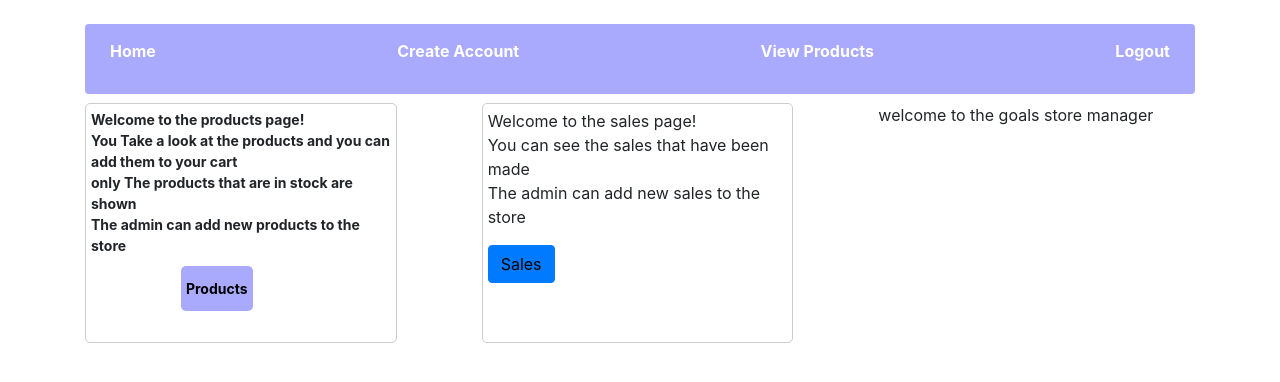
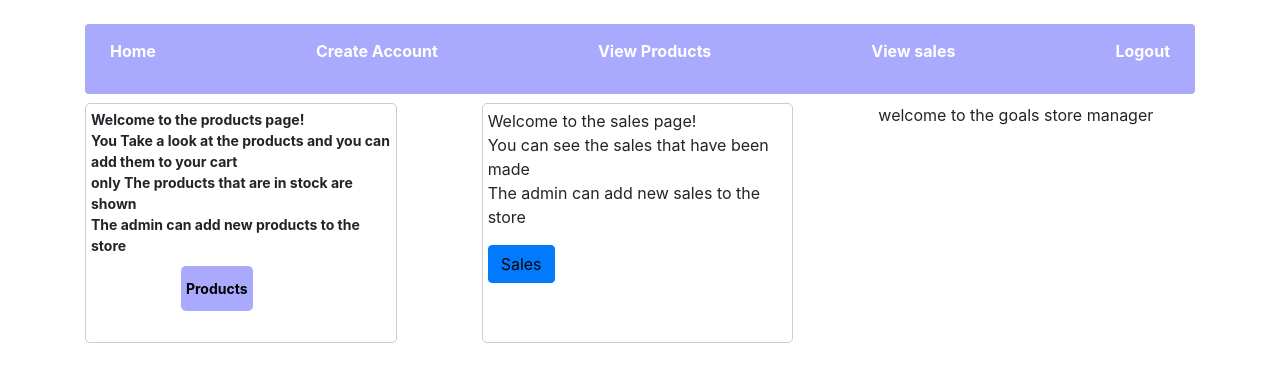
Before and after one commit to jck-bit/store_flask, a Flask app: page /home in a window 1280 px wide. Shown: the top 382 px of the page. Run offline with Flask 2, Linux system fonts and the light colour scheme; a user stored in the database is signed in; some libraries are stand-ins or nearby versions.

Commit message:
user can view sales by user_id

```diff
--- a/store_manager/templates/base.html
+++ b/store_manager/templates/base.html
@@ -37,6 +37,9 @@
         </li>
         <li>
           <a href="{{url_for('views.products')}}"> View Products</a>
+        </li>
+        <li>
+          <a href="{{url_for('views.get_all_sales')}}">View sales</a>
         </li>
         <li>
           <a href="{{url_for('auth.logout')}}">Logout</a>
--- a/store_manager/views.py
+++ b/store_manager/views.py
@@ -1,4 +1,3 @@
-from crypt import methods
 from flask import Blueprint, render_template, request, jsonify, flash, redirect, url_for
 from .import db
 from .models import Sales, User, Products
@@ -43,6 +42,8 @@ def users():
         users_list.append(user_object)
     return jsonify(users_list)
 
+
+
 @views.route('/sales', methods=['GET'])
 def get_all_sales():
     sales = Sales.query.all()
@@ -53,7 +54,8 @@ def get_all_sales():
            'id':sale.id,
            'total': sale.total,
            'data' : sale.data,
-           'date' : sale.date
+           'date' : sale.date,
+           'user_id':sale.user_id
         }
     sales_list.append(sales_object)
 
```
